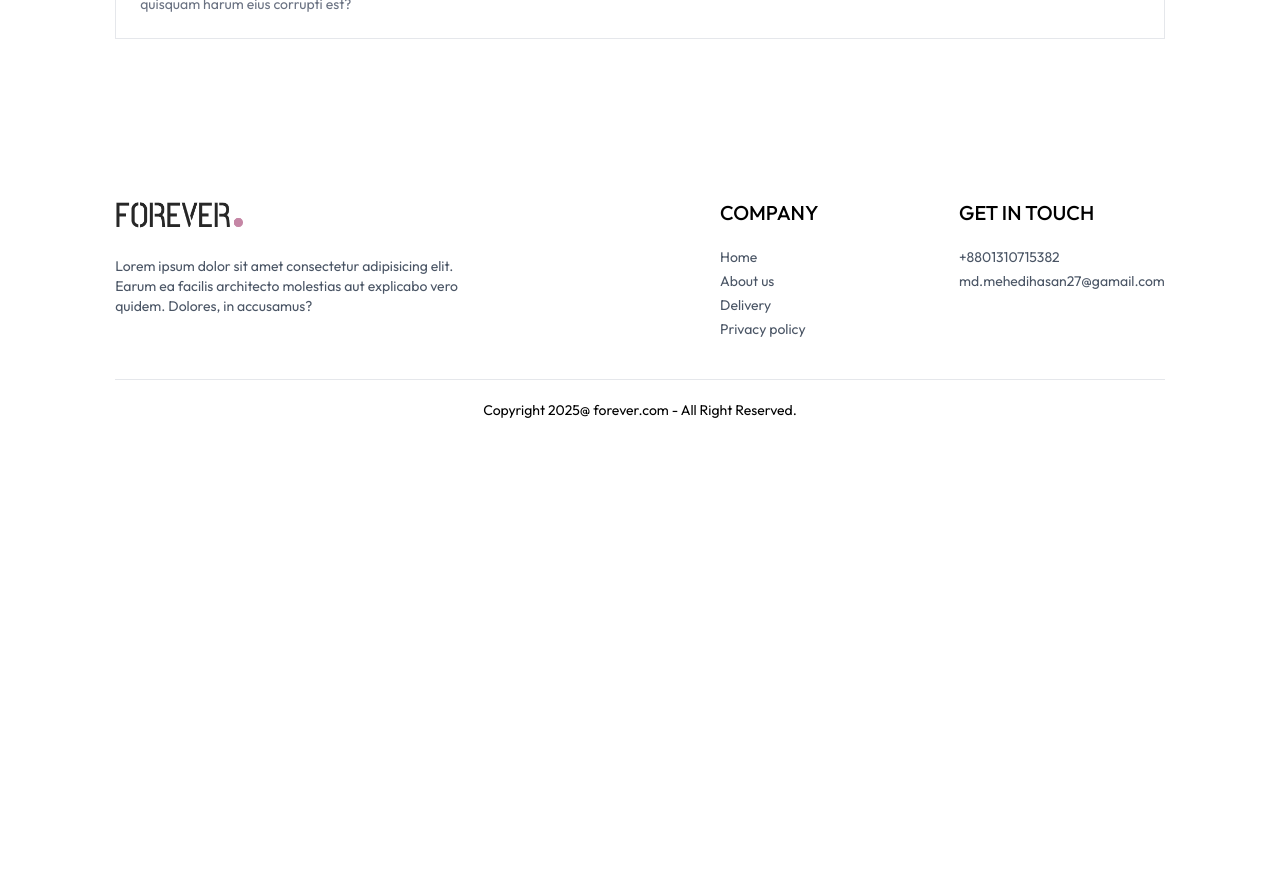
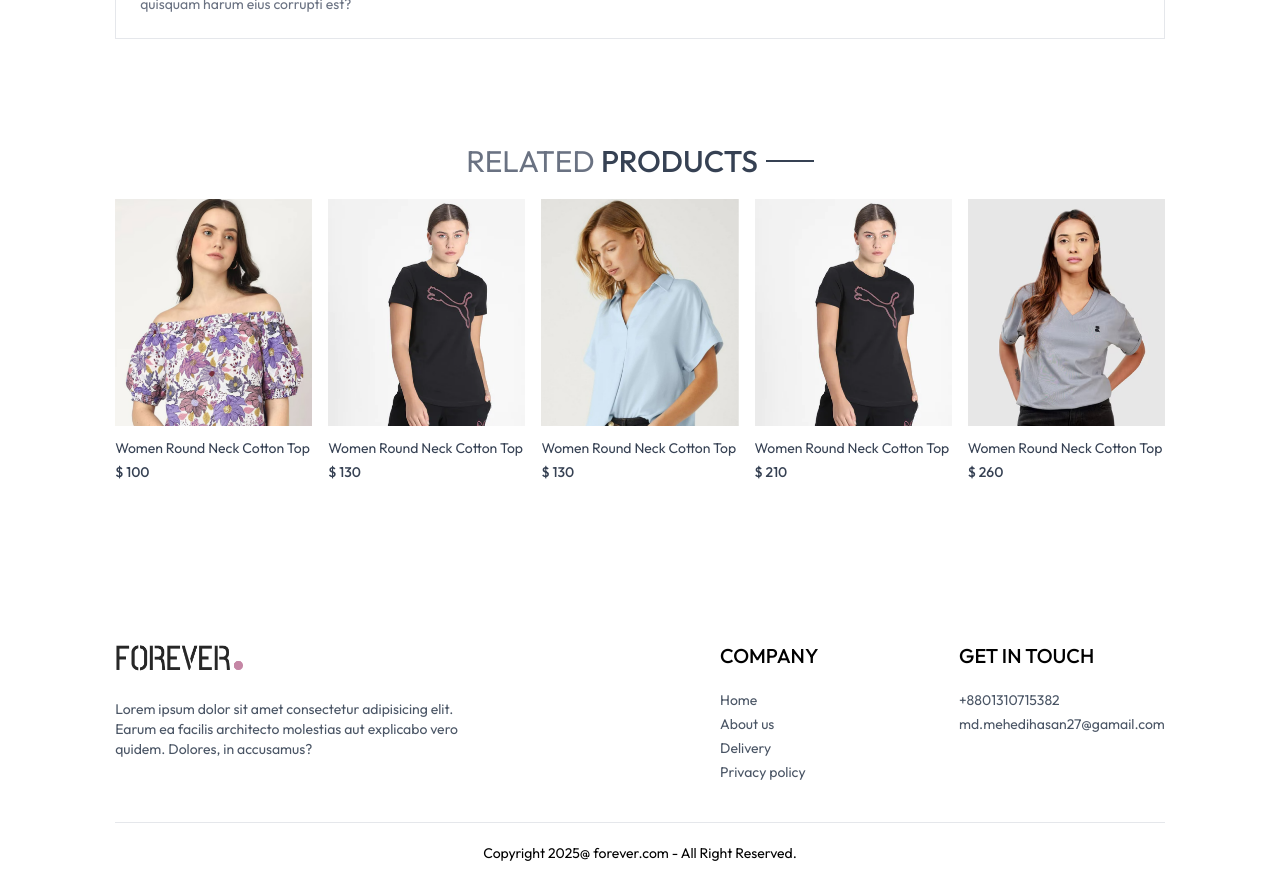
Before and after one commit to mehedi-vai-coder/E-commerce-website, a React (Vite) app: page /product/aaaaa in a window 1280 px wide. Shown: the part 900-1783 px from the top of the page. Before the commit the page ends 1340 px from the top, so only its background shows below. Built offline with nearby package versions, Linux system fonts and the light colour scheme.

Commit message:
Added related product section in the product item page

```diff
--- /dev/null
+++ b/src/Components/RelatedProduct.jsx
@@ -0,0 +1,39 @@
+import React, { useContext, useEffect, useState } from 'react';
+import { ShopContext } from '../Context/ShopContext';
+import Title from './Title';
+import ProductItem from './ProductItem';
+
+const RelatedProduct = ({ category, subCategory }) => {
+
+    const { products } = useContext(ShopContext);
+    const [related, setRelated] = useState([]);
+
+    useEffect(() => {
+        if (products.length > 0) {
+            let productsCopy = products.slice();
+
+            productsCopy = productsCopy.filter((item) => category === item.category)
+            productsCopy = productsCopy.filter((item) => subCategory === item.subCategory)
+
+            setRelated(productsCopy.slice(0, 5));
+
+        }
+    }, [products])
+
+    return (
+        <div className='my-24'>
+            <div className='text-center text-3xl py-2'>
+                <Title text1={'RELATED'} text2={'PRODUCTS'}> </Title>
+            </div>
+            <div className='grid grid-cols-2 sm:grid-cols-3 md:grid-cols-4 lg:grid-cols-5 gap-4 gap-y-6'>
+                {
+                    related.map((item, index) => (
+                        <ProductItem key={index} id={item._id} name={item.name} price={item.price} image={item.image} ></ProductItem>
+                    ))
+                }
+            </div>
+        </div>
+    );
+};
+
+export default RelatedProduct;
--- a/src/Pages/Product.jsx
+++ b/src/Pages/Product.jsx
@@ -2,6 +2,7 @@ import React, { useContext, useEffect, useState } from 'react';
 import { useParams } from 'react-router-dom';
 import { ShopContext } from '../Context/ShopContext';
 import { assets } from '../assets/assets';
+import RelatedProduct from '../Components/RelatedProduct';
 
 const Product = () => {
 
@@ -90,8 +91,11 @@ const Product = () => {
                     <p>Lorem ipsum dolor sit amet consectetur adipisicing elit. Magni incidunt, ratione fuga corporis minus illo sapiente dolorum eos consectetur atque omnis, accusamus molestiae. Nemo, dignissimos!</p>
                     <p>Lorem ipsum dolor, sit amet consectetur adipisicing elit. Alias dicta a illum dignissimos commodi adipisci voluptates sit ut sint. Sed, dolorem. Sit eligendi, iusto sequi quisquam harum eius corrupti est?</p>
                 </div>
+            </div>
+            {/* ................Display related Product............. */}
 
-            </div>
+            <RelatedProduct category={productData.category} subCategory={productData.subCategory}></RelatedProduct>
+
         </div>
     ) : <div className='opacity-0'> </div>
 };
```
